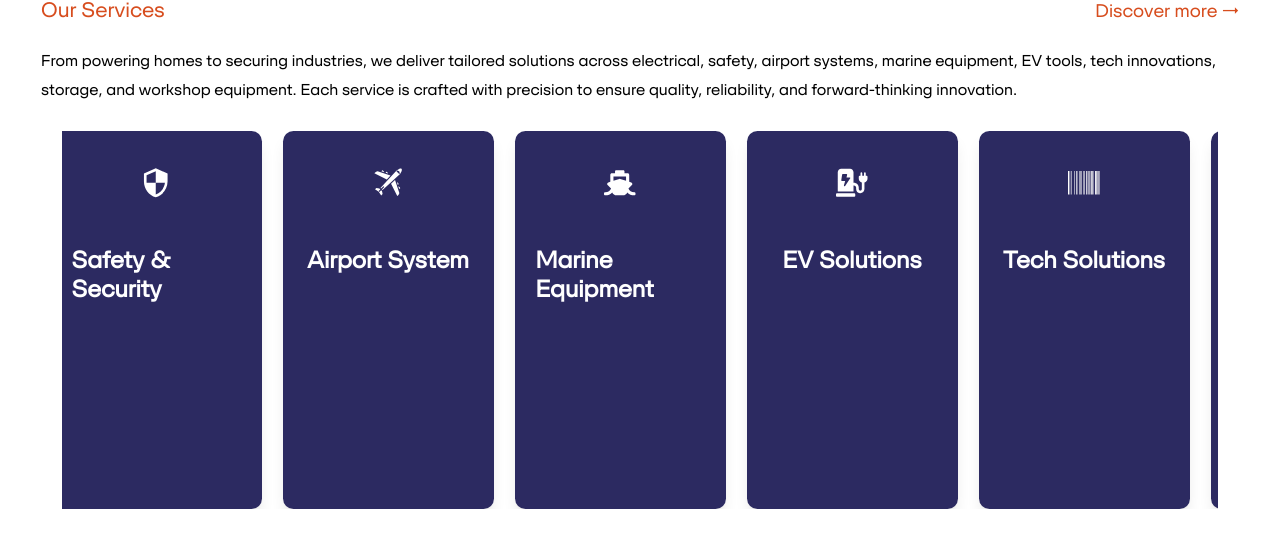
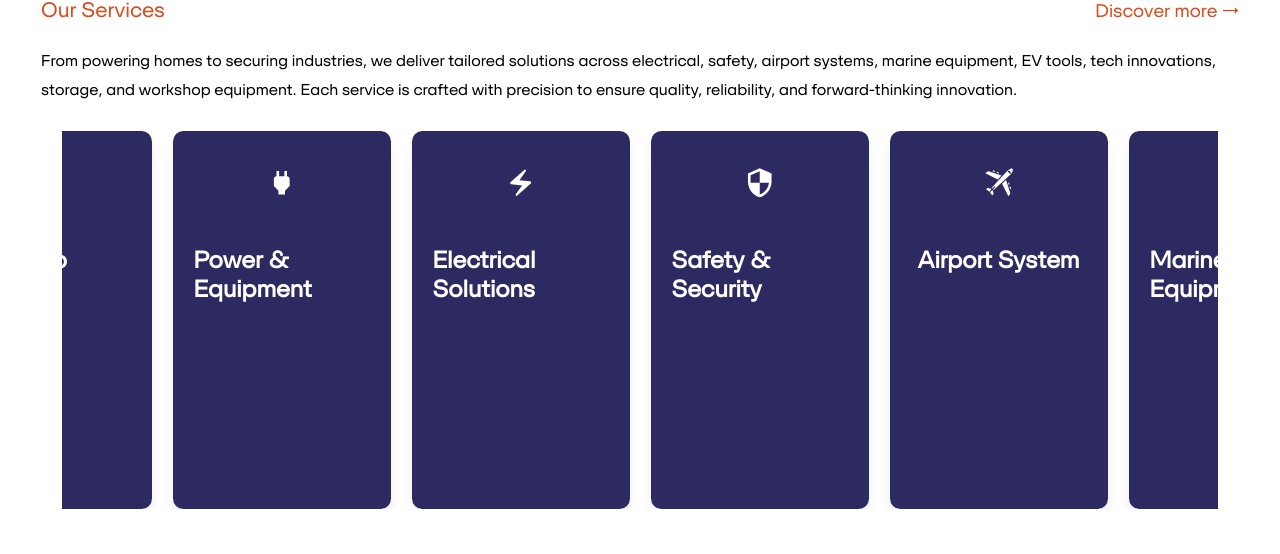
Before and after one commit to IbrahimMohram1/Expand, a React (Vite) app: page / in a window 1280 px wide. Shown: the part 1913-2467 px from the top of the page. Built offline with nearby package versions, Linux system fonts and the light colour scheme; grey boxes are pictures that could not be loaded.

Commit message:
'update'

```diff
--- a/src/Components/ServicesSwiper/SwiperServices.jsx
+++ b/src/Components/ServicesSwiper/SwiperServices.jsx
@@ -1,5 +1,4 @@
-import React, { useContext, useEffect, useRef } from "react";
-import { Swiper, SwiperSlide } from "swiper/react";
+import React, { useContext, useEffect, useState } from "react";
 import * as icons from "react-icons/fa";
 import * as tbIcons from "react-icons/tb";
 import * as faIcons from "react-icons/fa"; // FontAwesome
@@ -9,60 +8,50 @@ import * as giIcons from "react-icons/gi";
 import { ContextData } from "../Context/ContextData";
 import "slick-carousel/slick/slick.css";
 import "slick-carousel/slick/slick-theme.css";
-
-import "swiper/css";
-import {
-  Autoplay,
-  Controller,
-  Navigation,
-  Pagination,
-  Virtual,
-} from "swiper/modules";
-import { Link } from "react-router-dom";
+import { Link, useParams } from "react-router-dom";
 import Slider from "react-slick";
 
 export default function SwiperServices() {
-  let { GetServices, Services } = useContext(ContextData);
-  const swiperRef = useRef(null);
+  const { GetServices, Services } = useContext(ContextData);
+  const { id } = useParams(); // جلب ID من ال URL لمعرفة الخدمة النشطة
+  const [loading, setLoading] = useState(true);
 
   useEffect(() => {
-    GetServices();
-  }, []);
-  var settings = {
+    const fetchServices = async () => {
+      try {
+        await GetServices();
+      } catch (error) {
+        console.error("Failed to fetch services:", error);
+      } finally {
+        setLoading(false);
+      }
+    };
+    fetchServices();
+  }, [GetServices]);
+
+  const settings = {
     infinite: true,
-    autoplay: true,
+    autoplay: !id, // إيقاف الـ autoplay لو فيه id
     speed: 500,
-    slidesToShow: 5,
+    slidesToShow: 4,
     slidesToScroll: 1,
-    centerPadding: "100px", // هذا يضيف مسافة بين العناصر
-
+    centerMode: true,
+    className: "center",
+    centerPadding: "100px",
     responsive: [
-      {
-        breakpoint: 1024,
-        settings: {
-          slidesToShow: 3,
-          slidesToScroll: 1,
-        },
-      },
-      {
-        breakpoint: 640,
-        settings: {
-          slidesToShow: 2,
-          slidesToScroll: 1,
-        },
-      },
-      {
-        breakpoint: 480,
-        settings: {
-          slidesToShow: 1,
-          slidesToScroll: 1,
-        },
-      },
+      { breakpoint: 1024, settings: { slidesToShow: 3, slidesToScroll: 1 } },
+      { breakpoint: 640, settings: { slidesToShow: 2, slidesToScroll: 1 } },
+      { breakpoint: 480, settings: { slidesToShow: 1, slidesToScroll: 1 } },
     ],
   };
+
+  if (loading) {
+    return <p>Loading...</p>;
+  }
+
   return (
     <div className="container mx-auto my-5 overflow-hidden">
-      <div className=" flex justify-center items-center ">
+      <div className="flex justify-center items-center">
         <Slider {...settings}>
           {Services.length > 0 ? (
             Services.map((service) => {
@@ -72,12 +61,24 @@ export default function SwiperServices() {
                 faIcons[service.icon] ||
                 mdIcons[service.icon] ||
                 fiIcons[service.icon] ||
-                giIcons[service.icon];
+                giIcons[service.icon] ||
+                faIcons.FaQuestionCircle; // Fallback icon
+
+              const isActive = service.id.toString() === id;
+
               return (
-                <div key={service.id}>
-                  {" "}
+                <div key={service.id} className="relative">
                   <Link to={`/services/${service.id}`}>
-                    <div className="MainBg text-white p-4 rounded-lg flex flex-col justify-start items-center h-72 shadow-lg mx-2">
+                    <div
+                      className={`MainBg text-white p-4 rounded-lg flex flex-col justify-start items-center h-72 shadow-lg mx-2 transition-all duration-300                       }`}
+                      style={{
+                        backgroundImage: isActive
+                          ? `url(${service.image})`
+                          : "none",
+                        backgroundSize: "cover",
+                        backgroundPosition: "center",
+                      }}
+                    >
                       <div className="mt-3">
                         {IconComponent && (
                           <IconComponent className="text-2xl" />
@@ -87,6 +88,24 @@ export default function SwiperServices() {
                         <p className="mt-4 text-lg font-semibold V-Text">
                           {service.title}
                         </p>
+                      </div>
+
+                      {/* Overlay يظهر عند الهوفر */}
+                      <div
+                        className="absolute inset-0 bg-black/70 rounded-lg flex flex-col justify-center items-center opacity-0 hover:opacity-100 transition-opacity duration-300 p-4 text-white text-center"
+                        style={{
+                          backgroundImage: `url(${service.image})`,
+                          backgroundSize: "cover",
+                          backgroundPosition: "center",
+                        }}
+                      >
+                        <p className="text-sm">{service.description}</p>
+                        <Link
+                          to={`/services/${service.id}`}
+                          className="mt-3 bg-white  text-black px-4 py-1 rounded-lg transition duration-300"
+                        >
+                          View Details
+                        </Link>
                       </div>
                     </div>
                   </Link>
```
